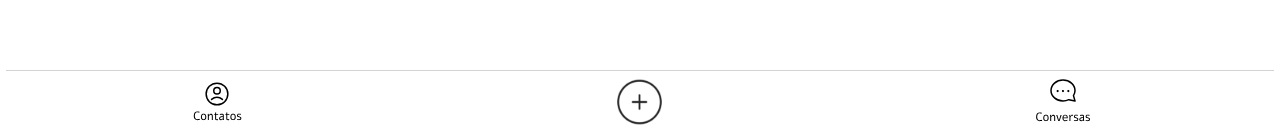
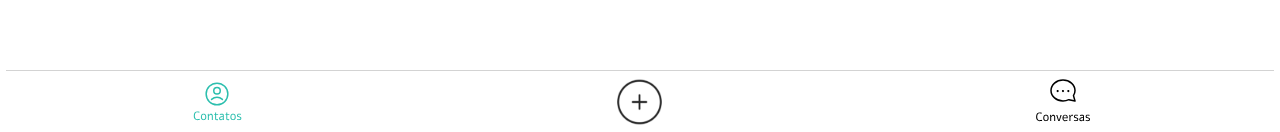
Before and after one commit to amanda-benites/ProjetoPuzzle, a React (Create React App) app: page /contacts in a window 1280 px wide. Shown: the part 665-797 px from the top of the page. Built offline with nearby package versions, Linux system fonts and the light colour scheme; the HTML template or start-up script is replaced by a standard one; a web font is replaced by a local one.

Commit message:
Alterando lógica de estilo do footer

```diff
--- a/src/components/general_footer/GeneralFoter.js
+++ b/src/components/general_footer/GeneralFoter.js
@@ -1,11 +1,13 @@
 import { ButtonFooterContainer, FooterContainer, ImgAddContainer, ImgChatContainer, ImgContactsContainer } from "./style"
 
 import imgContacts from "../../assets/imgContacts.svg"
+import imgContactsColored from "../../assets/contacts_colored.svg"
 import imgAdd from "../../assets/imgAdd.svg"
 import imgChat from "../../assets/imgChat.svg"
+import imgChatColored from "../../assets/chat_colored.svg"
 import { useNavigate } from "react-router-dom"
 
-function GerenalFooter() {
+function GerenalFooter(props) {
     const navigate = useNavigate()
 
     function goToContactsPage() {
@@ -21,22 +23,40 @@ function GerenalFooter() {
     }
 
     return(
-        <FooterContainer>
+        <FooterContainer id={props.idColor}>
+            {props.idColor === 'Contacts' ? (
+                <ImgContactsContainer>
+                    <ButtonFooterContainer onClick={goToContactsPage}>
+                        <img src={imgContactsColored} alt="Imagem representativa dos contatos colorida"/>
+                    </ButtonFooterContainer>
+                </ImgContactsContainer>
+            ) : (
                 <ImgContactsContainer>
                     <ButtonFooterContainer onClick={goToContactsPage}>
                         <img src={imgContacts} alt="Imagem representativa dos contatos"/>
                     </ButtonFooterContainer>
                 </ImgContactsContainer>
+            )}
+
             <ImgAddContainer>
                 <ButtonFooterContainer onClick={goToCreatePostPage}>
                     <img src={imgAdd} alt="Imagem representativa da adição de postagem"/>
                 </ButtonFooterContainer>
             </ImgAddContainer>
+
+            {props.idColor === 'Chat' ? (
+                <ImgChatContainer>
+                    <ButtonFooterContainer onClick={goToChatsPage}>
+                        <img src={imgChatColored} alt="Imagem representativa do chat"/>
+                    </ButtonFooterContainer>
+                </ImgChatContainer>
+            ) : (
                 <ImgChatContainer>
                     <ButtonFooterContainer onClick={goToChatsPage}>
                         <img src={imgChat} alt="Imagem representativa do chat"/>
                     </ButtonFooterContainer>
                 </ImgChatContainer>
+            )}
         </FooterContainer>
     )
 }
--- a/src/page/chats/Chats.js
+++ b/src/page/chats/Chats.js
@@ -27,7 +27,7 @@ function Chats() {
             <div>
                 {arrayValues}
             </div>
-            <GerenalFooter/>
+            <GerenalFooter idColor='Chat'/>
         </>
     )
 }
--- a/src/page/contacts/Contacts.js
+++ b/src/page/contacts/Contacts.js
@@ -52,7 +52,7 @@ function Contacts() {
                 ))}
                 </div>
             </div>
-            <GerenalFooter/>
+            <GerenalFooter idColor='Contacts'/>
         </>
     )
 }
```
Also changed, not shown: src/assets/chat_colored.svg (added), src/assets/contacts_colored.svg (added). Lines whose indentation alone changed are shown as unchanged.
